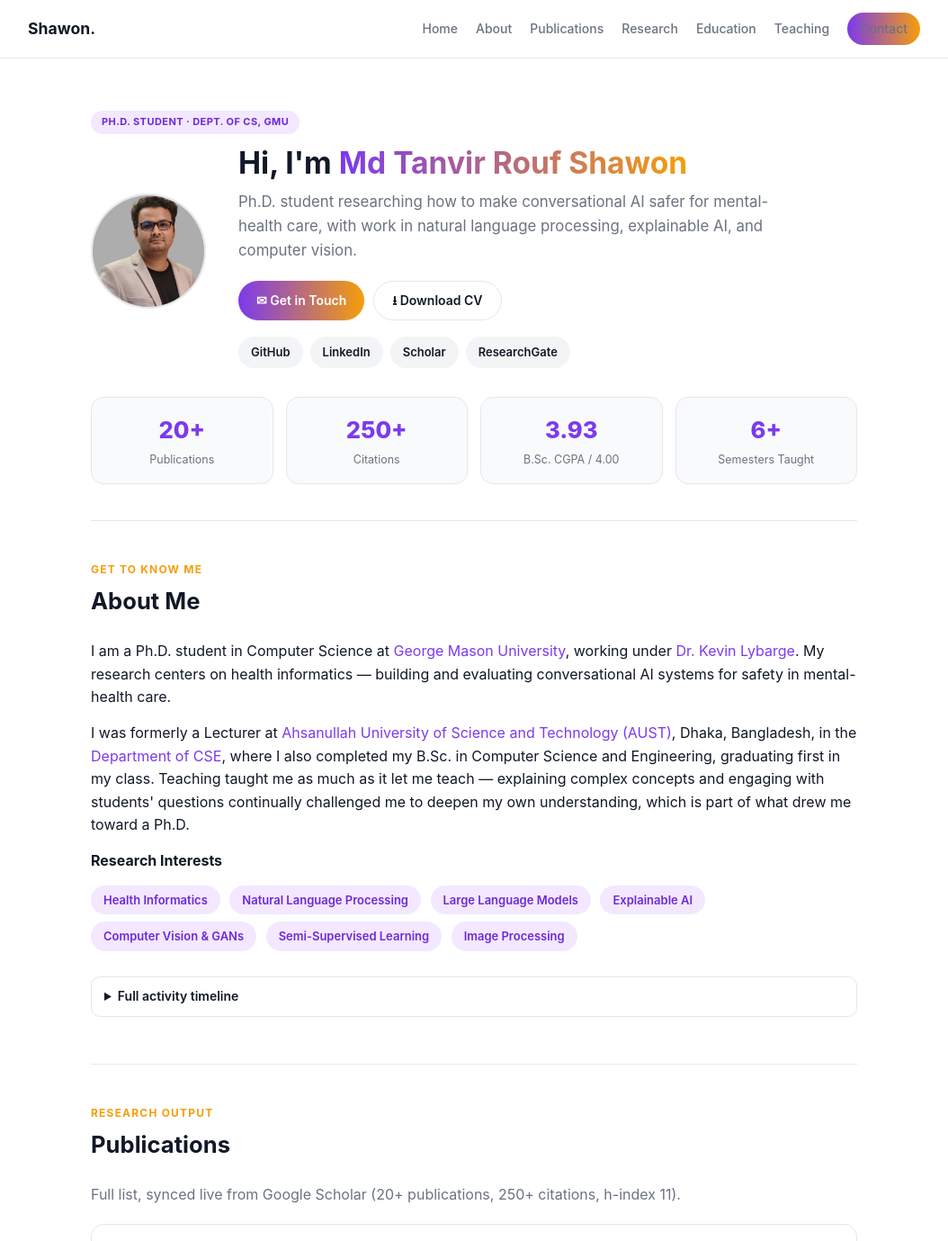
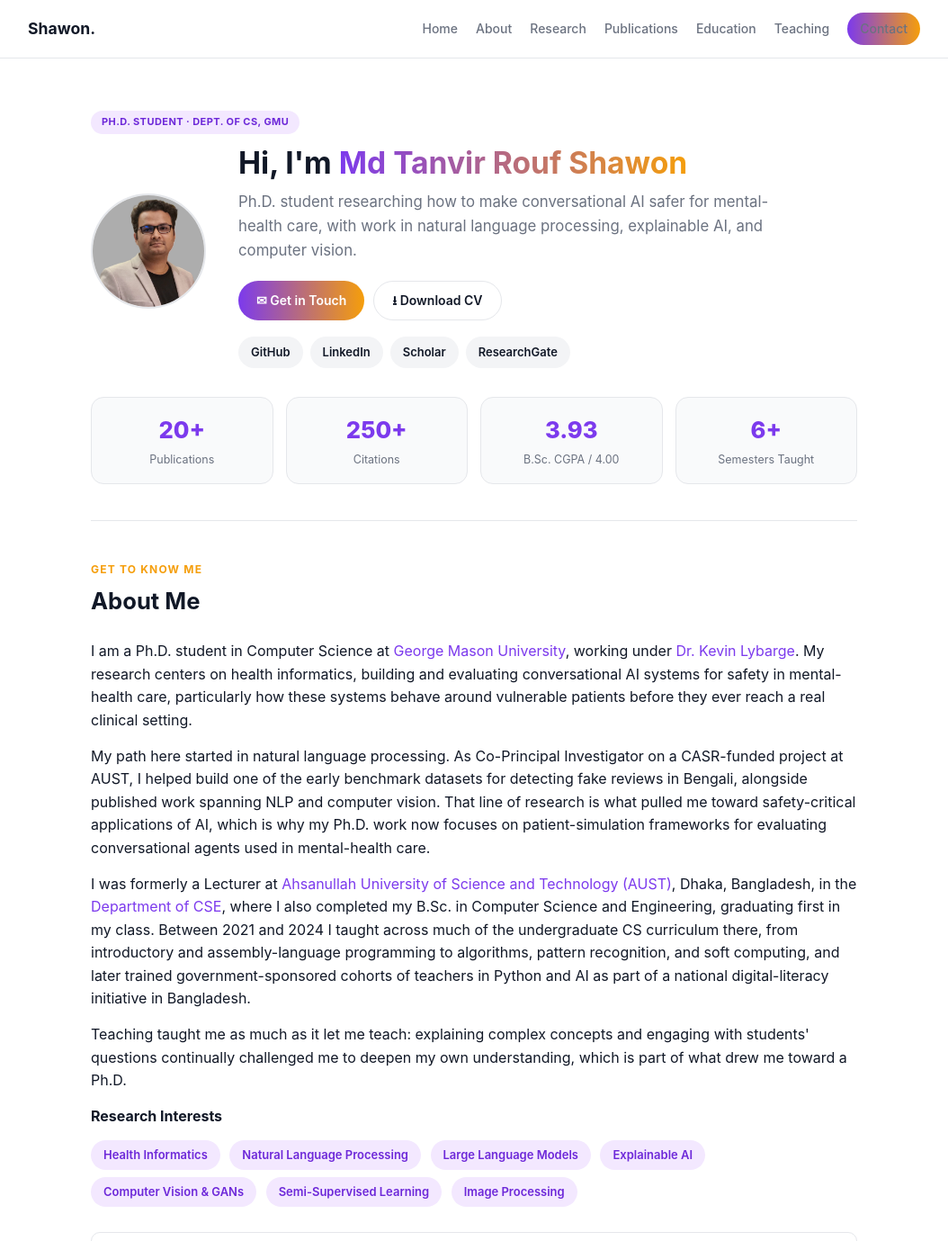
Before and after one commit to shawon-tanvir/shawon-tanvir.github.io, a Jekyll site: the page built from _pages/about.md, in a window 1280 px wide and 1400 px high, cut to the strip 0-1379 px from the top of the window. Shown: the whole strip at 90% size, without its empty margins (113-1167 px from the left). Built offline with Jekyll 4.4.1, drawn with Linux system fonts in a browser that asks for light colours; some of the changed text lies outside the part shown.

Commit message:
Expand bio, remove em-dashes, add PCORI project, reorder sections
Expand About Me with two more paragraphs covering the path from
Bengali NLP research into safety-critical health AI, and the
teaching progression at AUST, using plain periods/colons instead of
em-dashes throughout the page (bio, timeline, education).

Add the PCORI-funded "Conversational AI for Depression Management"
project (with Dr. Farrokh Alemi, $1,049,998, 3 years) as the lead
ongoing item in Research, and move the Research section ahead of
Publications in both the nav and page order.

Replace the hero avatar with a properly cropped square version
(images/profile-avatar.jpg, cropped from the original portrait so
the full head and shoulders fit without clipping) instead of relying
on CSS object-fit guesswork. Also add a cache-busting query param to
the stylesheet link so future CSS edits show up without needing a
hard refresh.

```diff
--- a/_layouts/plain.html
+++ b/_layouts/plain.html
@@ -10,7 +10,7 @@
     {% include seo.html %}
     <meta name="viewport" content="width=device-width, initial-scale=1.0">
     <link rel="icon" type="image/png" href="{{ base_path }}/images/site-logo.png">
-    <link rel="stylesheet" href="{{ base_path }}/assets/css/plain.css">
+    <link rel="stylesheet" href="{{ base_path }}/assets/css/plain.css?v={{ site.time | date: '%s' }}">
   </head>
 
   <body>
--- a/_pages/about.md
+++ b/_pages/about.md
@@ -20,8 +20,8 @@ redirect_from:
     <ul class="site-nav__links">
       <li><a href="#home">Home</a></li>
       <li><a href="#about">About</a></li>
+      <li><a href="#research">Research</a></li>
       <li><a href="#publications">Publications</a></li>
-      <li><a href="#research">Research</a></li>
       <li><a href="#education">Education</a></li>
       <li><a href="#teaching">Teaching</a></li>
       <li><a href="#contact" class="btn btn--accent btn--sm">Contact</a></li>
@@ -36,7 +36,7 @@ redirect_from:
 
   <div class="hero__grid">
     <div class="hero__avatar">
-      <img src="{{ base_path }}/images/profile_Photo.jpg" alt="Md Tanvir Rouf Shawon">
+      <img src="{{ base_path }}/images/profile-avatar.jpg" alt="Md Tanvir Rouf Shawon">
     </div>
     <div class="hero__body">
       <h1>Hi, I'm <span class="accent">Md Tanvir Rouf Shawon</span></h1>
@@ -79,8 +79,10 @@ redirect_from:
 <section id="about">
   <span class="kicker">Get to know me</span>
   <h2>About Me</h2>
-  <p>I am a Ph.D. student in Computer Science at <a href="http://gmu.edu/">George Mason University</a>, working under <a href="https://www.gmu.edu/profiles/klybarge">Dr. Kevin Lybarge</a>. My research centers on health informatics — building and evaluating conversational AI systems for safety in mental-health care.</p>
-  <p>I was formerly a Lecturer at <a href="http://aust.edu/">Ahsanullah University of Science and Technology (AUST)</a>, Dhaka, Bangladesh, in the <a href="https://www.aust.edu/cse">Department of CSE</a>, where I also completed my B.Sc. in Computer Science and Engineering, graduating first in my class. Teaching taught me as much as it let me teach — explaining complex concepts and engaging with students' questions continually challenged me to deepen my own understanding, which is part of what drew me toward a Ph.D.</p>
+  <p>I am a Ph.D. student in Computer Science at <a href="http://gmu.edu/">George Mason University</a>, working under <a href="https://www.gmu.edu/profiles/klybarge">Dr. Kevin Lybarge</a>. My research centers on health informatics, building and evaluating conversational AI systems for safety in mental-health care, particularly how these systems behave around vulnerable patients before they ever reach a real clinical setting.</p>
+  <p>My path here started in natural language processing. As Co-Principal Investigator on a CASR-funded project at AUST, I helped build one of the early benchmark datasets for detecting fake reviews in Bengali, alongside published work spanning NLP and computer vision. That line of research is what pulled me toward safety-critical applications of AI, which is why my Ph.D. work now focuses on patient-simulation frameworks for evaluating conversational agents used in mental-health care.</p>
+  <p>I was formerly a Lecturer at <a href="http://aust.edu/">Ahsanullah University of Science and Technology (AUST)</a>, Dhaka, Bangladesh, in the <a href="https://www.aust.edu/cse">Department of CSE</a>, where I also completed my B.Sc. in Computer Science and Engineering, graduating first in my class. Between 2021 and 2024 I taught across much of the undergraduate CS curriculum there, from introductory and assembly-language programming to algorithms, pattern recognition, and soft computing, and later trained government-sponsored cohorts of teachers in Python and AI as part of a national digital-literacy initiative in Bangladesh.</p>
+  <p>Teaching taught me as much as it let me teach: explaining complex concepts and engaging with students' questions continually challenged me to deepen my own understanding, which is part of what drew me toward a Ph.D.</p>
 
   <p><strong>Research Interests</strong></p>
   <div>
@@ -96,40 +98,40 @@ redirect_from:
   <details style="margin-top: 20px;">
     <summary>Full activity timeline</summary>
     <p>
-      <strong>Sep 2026</strong> — Paper accepted at <a href="https://ai.jmir.org/">JMIR AI</a>: <em>A Patient Simulation Framework for Risk Assessment of Conversational Healthcare AI: Evaluation of an Antidepressant Decision Aid</em> (<a href="https://arxiv.org/pdf/2602.11391">preprint</a>).<br>
-      <strong>Apr 2025</strong> — Paper published at <a href="https://link.springer.com/journal/11042">Multimedia Tools and Applications</a> (<a href="https://link.springer.com/article/10.1007/s11042-025-20842-x">link</a>).<br>
-      <strong>Aug 2024</strong> — Joined the CS department of George Mason University as a Ph.D. student.<br>
-      <strong>Apr 2024</strong> — Paper published at <a href="https://www.sciencedirect.com/journal/neurocomputing">Neurocomputing</a> (<a href="https://www.sciencedirect.com/science/article/pii/S0925231224005034">link</a>).<br>
-      <strong>Mar 2024</strong> — Paper published at <a href="https://noisy-text.github.io/2024/">W-NUT 2024</a>, collocated with <a href="https://2024.eacl.org/">EACL 2024</a> (<a href="https://aclanthology.org/2024.wnut-1.5/">link</a>).<br>
-      <strong>Dec 2023</strong> — Two papers presented at <a href="https://iccit.org.bd/2023/">ICCIT 2023</a>.<br>
-      <strong>Oct 2023</strong> — Promoted to Senior Lecturer, Department of CSE, AUST.<br>
-      <strong>Jul 2023</strong> — Four papers accepted at <a href="https://confbim.com/">BIM 2023</a>.<br>
-      <strong>Mar 2023</strong> — Presented a paper at <a href="http://www.icnlp.net/">ICNLP 2023</a>.<br>
-      <strong>Oct 2022</strong> — Article accepted at the <a href="https://www.springer.com/journal/42044">Iranian Journal of Computer Science</a>.<br>
-      <strong>Jul 2022</strong> — Presented a paper at <a href="https://iict.kuet.ac.bd/icictd2022/">ICICTD 2022</a>.<br>
-      <strong>May 2022</strong> — Paper accepted for the LNNS series (vol. 583) at <a href="https://www.dcai-conference.net/">DCAI 2022</a>.<br>
-      <strong>Jan 2022</strong> — Awarded funding for a project from <a href="https://www.aust.edu/casr">CASR, AUST</a>.<br>
-      <strong>Jun 2021</strong> — Joined as a Lecturer, Department of CSE, AUST.<br>
-      <strong>Feb 2021</strong> — Joined as an Adjunct Lecturer, Department of CSE, AUST.<br>
-      <strong>Dec 2020</strong> — Successfully defended my <a href="https://shawon-tanvir.github.io/files/Thesis_Presentation.pdf">B.Sc. Thesis</a>.<br>
-      <strong>Nov 2020</strong> — Paper accepted at <a href="https://iccit.org.bd/2020/">ICCIT 2020</a>.
+      <strong>Sep 2026</strong>: Paper accepted at <a href="https://ai.jmir.org/">JMIR AI</a>: <em>A Patient Simulation Framework for Risk Assessment of Conversational Healthcare AI: Evaluation of an Antidepressant Decision Aid</em> (<a href="https://arxiv.org/pdf/2602.11391">preprint</a>).<br>
+      <strong>Apr 2025</strong>: Paper published at <a href="https://link.springer.com/journal/11042">Multimedia Tools and Applications</a> (<a href="https://link.springer.com/article/10.1007/s11042-025-20842-x">link</a>).<br>
+      <strong>Aug 2024</strong>: Joined the CS department of George Mason University as a Ph.D. student.<br>
+      <strong>Apr 2024</strong>: Paper published at <a href="https://www.sciencedirect.com/journal/neurocomputing">Neurocomputing</a> (<a href="https://www.sciencedirect.com/science/article/pii/S0925231224005034">link</a>).<br>
+      <strong>Mar 2024</strong>: Paper published at <a href="https://noisy-text.github.io/2024/">W-NUT 2024</a>, collocated with <a href="https://2024.eacl.org/">EACL 2024</a> (<a href="https://aclanthology.org/2024.wnut-1.5/">link</a>).<br>
+      <strong>Dec 2023</strong>: Two papers presented at <a href="https://iccit.org.bd/2023/">ICCIT 2023</a>.<br>
+      <strong>Oct 2023</strong>: Promoted to Senior Lecturer, Department of CSE, AUST.<br>
+      <strong>Jul 2023</strong>: Four papers accepted at <a href="https://confbim.com/">BIM 2023</a>.<br>
+      <strong>Mar 2023</strong>: Presented a paper at <a href="http://www.icnlp.net/">ICNLP 2023</a>.<br>
+      <strong>Oct 2022</strong>: Article accepted at the <a href="https://www.springer.com/journal/42044">Iranian Journal of Computer Science</a>.<br>
+      <strong>Jul 2022</strong>: Presented a paper at <a href="https://iict.kuet.ac.bd/icictd2022/">ICICTD 2022</a>.<br>
+      <strong>May 2022</strong>: Paper accepted for the LNNS series (vol. 583) at <a href="https://www.dcai-conference.net/">DCAI 2022</a>.<br>
+      <strong>Jan 2022</strong>: Awarded funding for a project from <a href="https://www.aust.edu/casr">CASR, AUST</a>.<br>
+      <strong>Jun 2021</strong>: Joined as a Lecturer, Department of CSE, AUST.<br>
+      <strong>Feb 2021</strong>: Joined as an Adjunct Lecturer, Department of CSE, AUST.<br>
+      <strong>Dec 2020</strong>: Successfully defended my <a href="https://shawon-tanvir.github.io/files/Thesis_Presentation.pdf">B.Sc. Thesis</a>.<br>
+      <strong>Nov 2020</strong>: Paper accepted at <a href="https://iccit.org.bd/2020/">ICCIT 2020</a>.
     </p>
   </details>
-</section>
-
-<section id="publications">
-  <span class="kicker">Research Output</span>
-  <h2>Publications</h2>
-  <p class="lede">Full list, synced live from Google Scholar (20+ publications, 250+ citations, h-index 11).</p>
-  <div class="card">
-    <script src="https://bibbase.org/show?bib=https%3A%2F%2Fbibbase.org%2Fnetwork%2Ffiles%2FgRNYBhrtHQBMN8RvM&noBootstrap=1&jsonp=1"></script>
-  </div>
-  <p><a href="https://scholar.google.com/citations?user=jCObHL4AAAAJ&hl=en&oi=ao">View full profile on Google Scholar →</a></p>
 </section>
 
 <section id="research">
   <span class="kicker">Beyond the Classroom</span>
   <h2>Research Experience</h2>
+
+  <div class="card">
+    <span class="badge badge--ongoing">Ongoing</span>
+    <h3 style="margin-top: 10px;">Conversational AI for Depression Management</h3>
+    <p class="meta">With Dr. Farrokh Alemi · Funded by the Patient-Centered Outcomes Research Institute (PCORI) · $1,049,998 · 3 years</p>
+    <p>Evaluating conversational AI for depression management: exploring how large language models can improve antidepressant recommendations and patient outcomes. The project develops patient simulations and risk-assessment methods to test whether conversational agents give trustworthy guidance on antidepressant selection.</p>
+    <div class="card__links">
+      <a href="https://www.pcori.org/">PCORI ↗</a>
+    </div>
+  </div>
 
   <div class="card">
     <span class="badge badge--ongoing">Ongoing</span>
@@ -161,6 +163,16 @@ redirect_from:
   </ul>
 </section>
 
+<section id="publications">
+  <span class="kicker">Research Output</span>
+  <h2>Publications</h2>
+  <p class="lede">Full list, synced live from Google Scholar (20+ publications, 250+ citations, h-index 11).</p>
+  <div class="card">
+    <script src="https://bibbase.org/show?bib=https%3A%2F%2Fbibbase.org%2Fnetwork%2Ffiles%2FgRNYBhrtHQBMN8RvM&noBootstrap=1&jsonp=1"></script>
+  </div>
+  <p><a href="https://scholar.google.com/citations?user=jCObHL4AAAAJ&hl=en&oi=ao">View full profile on Google Scholar →</a></p>
+</section>
+
 <section id="education">
   <span class="kicker">Academic Record</span>
   <h2>Education</h2>
@@ -173,7 +185,7 @@ redirect_from:
   <div class="card">
     <h3>B.Sc. in Computer Science and Engineering</h3>
     <p class="meta"><a href="https://aust.edu">Ahsanullah University of Science and Technology</a>, Dhaka · 2016 – 2021</p>
-    <p>CGPA: 3.934 / 4.00 — graduated 1st in merit position. Supervisor: <a href="https://imruljubair.github.io/">Mr. Mohammad Imrul Jubair</a>.</p>
+    <p>CGPA: 3.934 / 4.00. Graduated 1st in merit position. Supervisor: <a href="https://imruljubair.github.io/">Mr. Mohammad Imrul Jubair</a>.</p>
   </div>
 
   <div class="card">
--- a/assets/css/plain.css
+++ b/assets/css/plain.css
@@ -177,7 +177,7 @@ a:hover {
   width: 100%;
   height: 100%;
   object-fit: cover;
-  object-position: center 15%;
+  object-position: center 10%;
   display: block;
 }
 
```
Also changed, not shown: images/profile-avatar.jpg (added).
